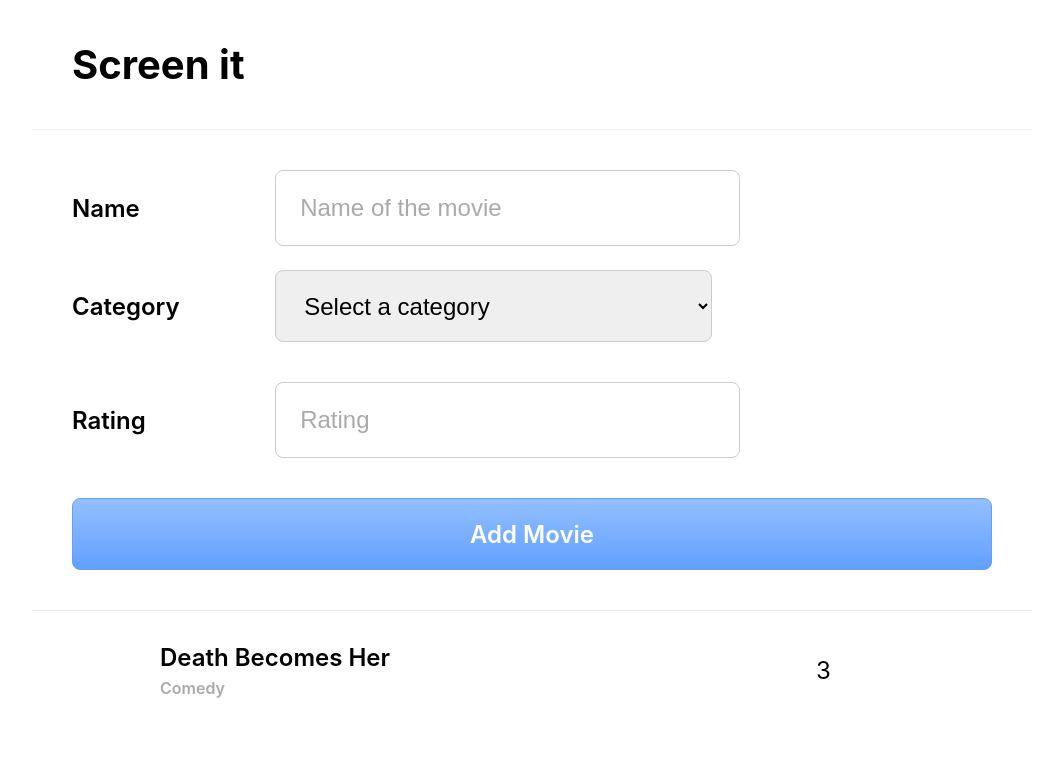
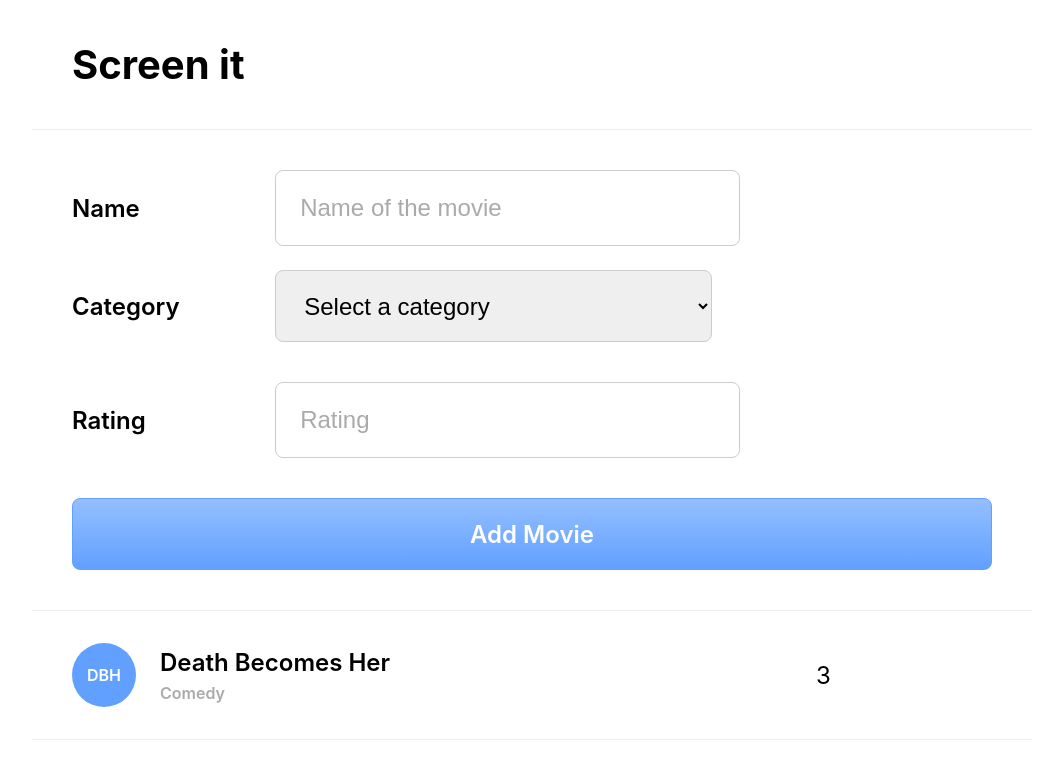
Before and after one commit to atrombet/screen-it, a React (Create React App) app: page / in a window 1280 px wide. Shown: the top 765 px of the page, without its empty margins (108-1171 px from the left). Built offline with nearby package versions, Linux system fonts and the light colour scheme.

Commit message:
Create movie row avatar component.

```diff
--- a/src/components/MovieRow/MovieRow.css
+++ b/src/components/MovieRow/MovieRow.css
@@ -4,10 +4,15 @@
   align-items: center;
   grid-template-columns: 64px 1fr 176px;
   column-gap: var(--medium);
+  border-bottom: var(--border-bottom);
 }
 
 .movieRow__name {
   font-weight: var(--font-weight-semi-bold);
+  overflow-x: hidden;
+  white-space: nowrap;
+  text-overflow: ellipsis;
+  max-width: 255px;
   margin-bottom: 6px;
 }
 
--- a/src/components/MovieRow/MovieRow.tsx
+++ b/src/components/MovieRow/MovieRow.tsx
@@ -1,6 +1,7 @@
 import React from 'react';
 import { Movie } from '../../interfaces';
 import './MovieRow.css';
+import { MovieRowAvatar } from './MovieRowAvatar/MovieRowAvatar';
 
 interface MovieRowProps {
   movie: Movie
@@ -9,7 +10,7 @@ interface MovieRowProps {
 export const MovieRow: React.FC<MovieRowProps> = ({ movie }) => {
   return (
     <div className="movieRow">
-      <div></div>
+      <MovieRowAvatar movieName={movie.name} />
       <div>
         <div className="movieRow__name">{ movie.name }</div>
         <div className="movieRow__category">{ movie.category }</div>
--- /dev/null
+++ b/src/components/MovieRow/MovieRowAvatar/MovieRowAvatar.css
@@ -0,0 +1,13 @@
+.movieRowAvatar {
+  display: flex;
+  justify-content: center;
+  align-items: center;
+  height: 64px;
+  width: 64px;
+  border-radius: 50%;
+  color: white;
+  background-color: var(--blue);
+  font-size: var(--medium);
+  font-weight: var(--font-weight-semi-bold);
+  text-transform: uppercase;
+}
--- /dev/null
+++ b/src/components/MovieRow/MovieRowAvatar/MovieRowAvatar.tsx
@@ -0,0 +1,28 @@
+import React from 'react';
+import './MovieRowAvatar.css';
+
+interface MovieRowAvatarProps {
+  movieName: string;
+}
+
+export const MovieRowAvatar: React.FC<MovieRowAvatarProps> = ({ movieName }) => {
+  // Transform the name of the movie to its initials.
+  const initials = movieName
+    // Split each word in the title into an array.
+    .split(' ')
+    // Filter out special characters ':' and '-'.
+    .filter(word => !word.includes(':') && !word.includes('-'))
+    // Grab the first character of each word.
+    .map(word => word.charAt(0))
+    // Join the array back into a string of initials.
+    .join('')
+    // Take a max of 3 characters for the initials.
+    .substring(0, 3);
+
+  // Calculate font size based on number of initials.
+  const fontSize = initials.length > 2 ? '16px' :  '24px';
+
+  return (
+    <div className="movieRowAvatar" style={{ fontSize: fontSize }}>{ initials }</div>
+  );
+};
```
